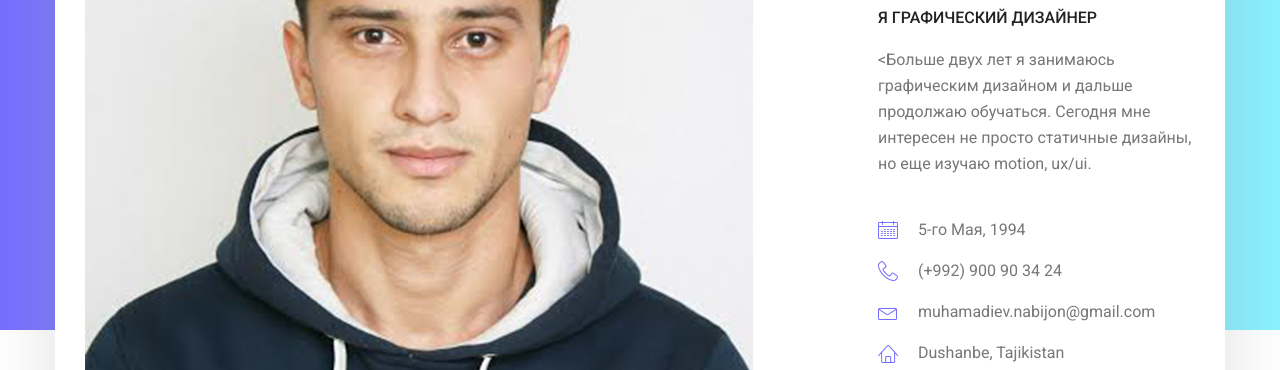
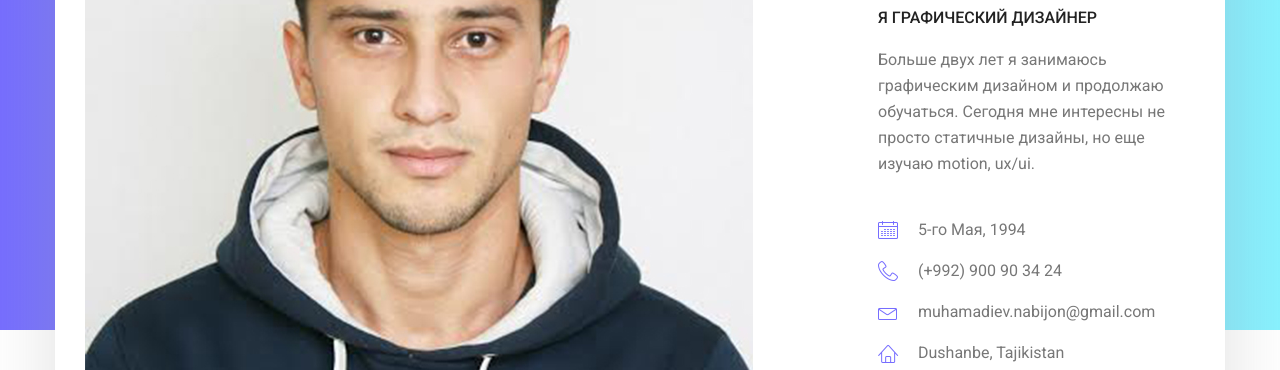
Before and after one commit to muhamadievnabijon/muhamadievnabijon.github.io, a plain HTML site: page index.html in a window 1280 px wide. Shown: the part 430-800 px from the top of the page. Drawn offline with Linux system fonts and the light colour scheme.

Commit message:
Update index.html

```diff
--- a/index.html
+++ b/index.html
@@ -60,7 +60,7 @@
 									<h6>Привет! меня зовут</h6>
 									<h3>Nabijon Muhamadiev</h3>
 									<h4>Я графический дизайнер</h4>
-									<p><Больше двух лет я занимаюсь графическим дизайном и дальше продолжаю обучаться. Сегодня мне интересен не просто статичные дизайны, но еще изучаю motion, ux/ui.</p>
+									<p>Больше двух лет я занимаюсь графическим дизайном и продолжаю обучаться. Сегодня мне интересны не просто статичные дизайны, но еще изучаю motion, ux/ui.</p>
 									<ul class="list basic_info">
 										<li><a href="#"><i class="lnr lnr-calendar-full"></i> 5-го Мая, 1994</a></li>
 										<li><a href="#"><i class="lnr lnr-phone-handset"></i> (+992) 900 90 34 24</a></li>
```
